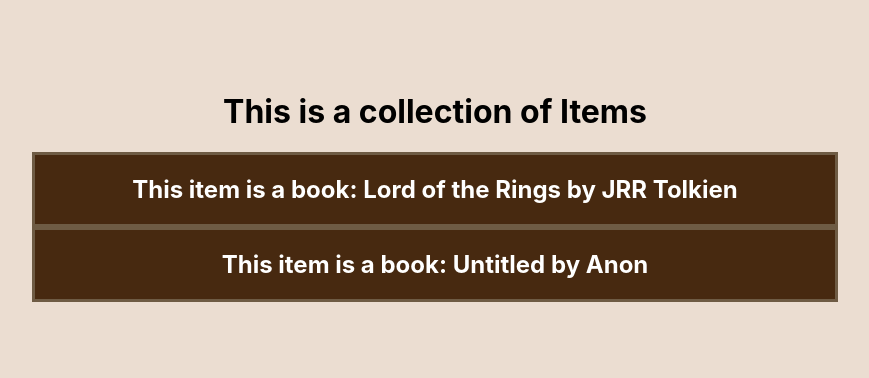
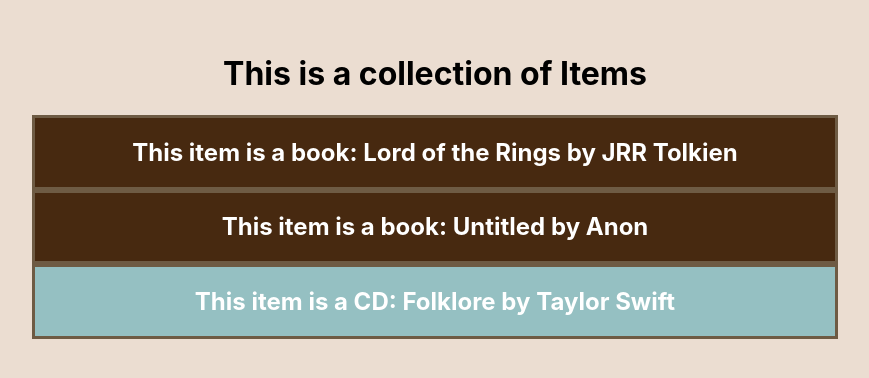
Before and after one commit to raegar/practice-react, a React (Create React App) app: page / in a window 1280 px wide. Shown: the part 214-592 px from the top of the page, without its empty margins (205-1074 px from the left). Built offline with nearby package versions, Linux system fonts and the light colour scheme.

Commit message:
Added Cd item

```diff
--- /dev/null
+++ b/src/Cd.css
@@ -0,0 +1,14 @@
+.Cd-item {
+    background-color: #95c0c2;
+    border-style: solid;
+    border-width: 3px;
+    border-color: rgb(110, 91, 68);
+    min-height: 3em;
+    width: 800px;
+    display: flex;
+    flex-direction: column;
+    align-items: center;
+    justify-content: center;
+    font-size: 1em;
+    color: white;
+}
--- /dev/null
+++ b/src/Cd.js
@@ -0,0 +1,16 @@
+import React from 'react';
+import './Cd.css';
+
+function Cd(props) {
+    return  <div className="Cd-item">
+                <h2>This item is a CD: {props.title} by {props.artist}</h2>
+            </div>
+  }
+
+
+  Cd.defaultProps = {
+    title: "Untitled",
+    author: "Anon"
+  }
+
+  export default Cd;
--- a/src/Inventory.js
+++ b/src/Inventory.js
@@ -1,5 +1,6 @@
 import React from 'react';
 import Book from './Book';
+import Cd from './Cd';
 import './Inventory.css';
 
 function Inventory(props) {
@@ -7,6 +8,7 @@
                 <h1>This is a collection of Items</h1>
                 <Book title="Lord of the Rings" author="JRR Tolkien"/>
                 <Book />
+                <Cd title="Folklore" artist="Taylor Swift"/>
             </div>
   }
 
```
